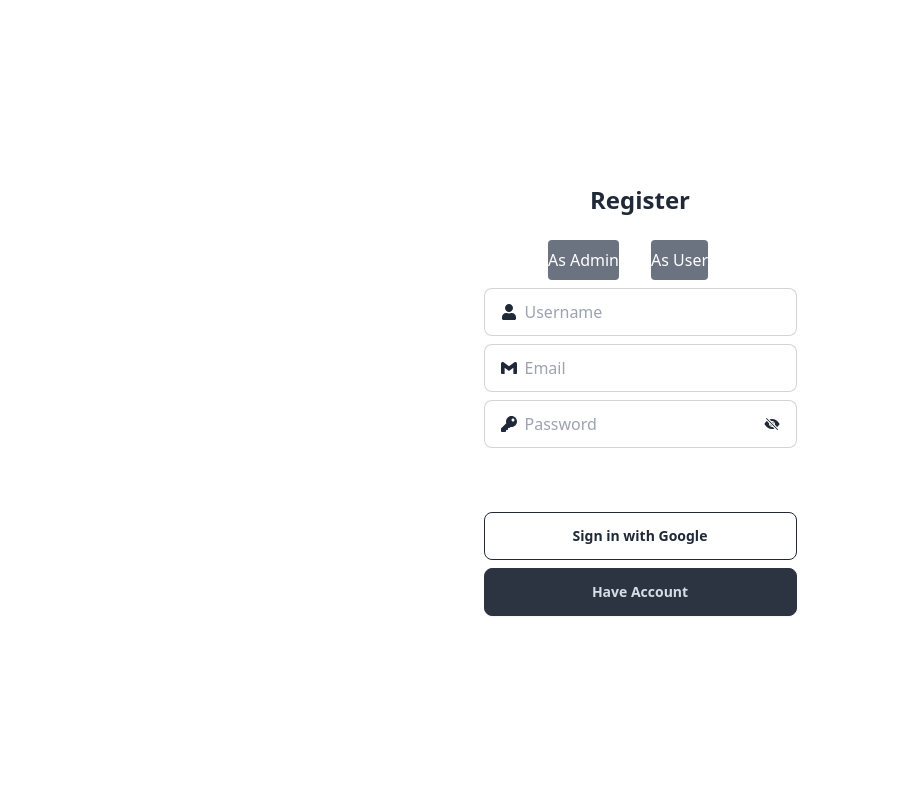
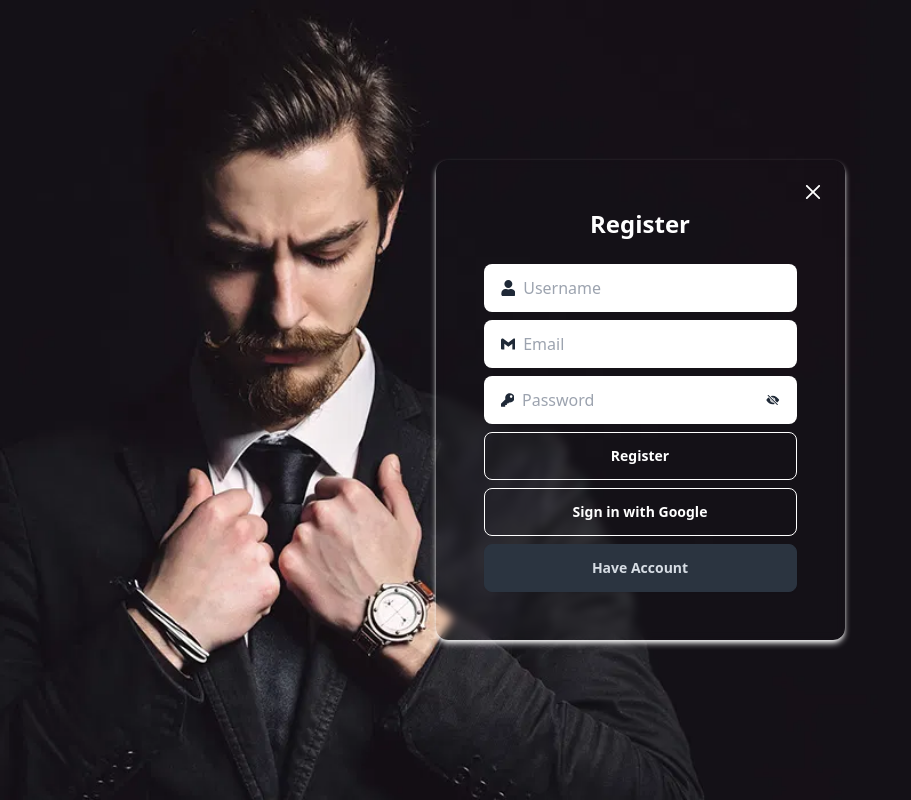
Before and after one commit to Alii-Hassnain/Fashion_frontend, a React (Vite) app in the folder FashionShop/: page /register in a window 1280 px wide. Shown: the whole page, without its empty margins (0-911 px from the left). Built offline with nearby package versions, Linux system fonts and the light colour scheme.

Commit message:
improved register and login UI

```diff
--- a/FashionShop/src/components/FormInput.jsx
+++ b/FashionShop/src/components/FormInput.jsx
@@ -2,13 +2,13 @@ import React from "react";
 
 const FormInput = ({ type, name, value, placeholder,icon,icon2,onChange }) => {
   return (
-    <label className="input input-bordered flex items-center gap-2 w-full">
+    <label className="input flex items-center gap-2 w-full">
       {icon}
       <input
+        className="grow w-full"
         type={type}
         name={name}
         value={value}
-        className="grow"
         placeholder={placeholder}
         onChange={onChange}
       />
--- a/FashionShop/src/pages/Products.jsx
+++ b/FashionShop/src/pages/Products.jsx
@@ -8,10 +8,12 @@ import hero1 from "../assets/hero1.webp";
 
 export const loader = async () => {
   try {
-    // const res = await axiosFetchProducts.get("/products");
-    const res = await axiosAdminUrl.get("/get-products");
+    const res = await axiosFetchProducts.get("/products");
+    // const res = await axiosAdminUrl.get("/get-products");
     console.log(res.data);
-    const products = res.data.data;
+    // const products = res.data.data;
+    const products = res.data.products;
+    console.log(products);
     return { products };
   } catch (error) {
     console.error("Error fetching products:", error);
--- a/FashionShop/src/pages/Register.jsx
+++ b/FashionShop/src/pages/Register.jsx
@@ -11,9 +11,8 @@ import { IoEyeOutline } from "react-icons/io5";
 import { Navbar, Header } from "../components";
 import { SubmitMe } from "../components";
 import { axiosFetchUsers } from "../utils/axiosFetch";
-
-
-
+import { RxCross2 } from "react-icons/rx";
+import background from "../assets/hero1.webp";
 
 const Register = () => {
   const [register, setRegister] = useState({
@@ -35,7 +34,7 @@ const Register = () => {
   };
   const handleOnSubmit = async (e) => {
     e.preventDefault();
-    const { username, password, email , secret} = register;
+    const { username, password, email, secret } = register;
     console.log(
       "username : ",
       username,
@@ -43,7 +42,8 @@ const Register = () => {
       password,
       "email : ",
       email,
-      "secret : " , secret
+      "secret : ",
+      secret
     );
 
     try {
@@ -52,7 +52,7 @@ const Register = () => {
         headers: {
           "Content-Type": "application/json",
         },
-        body: JSON.stringify({ username, password, email ,secret}),
+        body: JSON.stringify({ username, password, email, secret }),
       });
       const result = await response.json();
       //  console.log("Data recieve from backend : ",result)
@@ -69,39 +69,69 @@ const Register = () => {
         console.error("error: ", error);
       } else if (success === false) {
         handleError(message);
-        setRegister({ username: "", password: "", email: "" , secret: ""});
+        setRegister({ username: "", password: "", email: "", secret: "" });
         console.error("error: ", message);
       } else {
         handleError(message);
         console.error("error ", message);
         // setRegister({ username: "", password: "", email: "" });
       }
-      setRegister({ username: "", password: "", email: "" , secret: ""});
+      setRegister({ username: "", password: "", email: "", secret: "" });
     } catch (error) {
       handleError(error);
       console.error("submition error: ", error);
-      setRegister({ username: "", password: "", email: "" , secret: ""});
+      setRegister({ username: "", password: "", email: "", secret: "" });
     }
   };
   const handleGoogleLogin = async () => {
     console.log("google login clicked");
-    window.open("http://localhost:8080/auth/google", "_self") ;
-  }
+    window.open("http://localhost:8080/auth/google", "_self");
+  };
 
   return (
-    <div>
-      {Navbar}
+    <div className="relative h-screen">
+      <div
+        className="absolute top-0 left-0 w-full h-full z-0 bg-cover bg-center"
+        style={{
+          backgroundImage: `url(${background})`,
+        }}
+      ></div>
+      <div className="relative flex justify-center z-10 items-center h-screen gap-3 ">
 
-    <div className="flex justify-center items-center h-screen gap-3 ">
-      <form onSubmit={handleOnSubmit}
+        {/* Register container */}
+        <div className="relative shadow-md shadow-neutral-100 p-12 rounded-xl backdrop-blur-sm">
+          <div className="absolute top-5 right-5 text-2xl text-white hover:bg-red-600 cursor-pointer">
+            <Link to={"/"}>
+            <RxCross2/>
+            </Link>
+          </div>
+          <form onSubmit={handleOnSubmit}>
+            <div className="flex flex-col gap-2 ">
+              <h1 className="font-bold text-center text-2xl mb-4 text-white">
+                Register
+              </h1>
+
+              {/* button are here */}
+              {/* <div className="flex justify-center items-center gap-2">
+                <button
+                  type="button"
+                  className={`bg-gray-500 text-white py-2 rounded mr-6 ${
+                    isAdmin && "bg-blue-500"
+                  }`}
+                  onClick={() => setIsAdmin(true)}
                 >
-        <div className="flex flex-col gap-2 ">
-          <h1 className="font-bold text-center text-2xl mb-4">Register</h1>
-          <div className="flex justify-center items-center gap-2">
-
-          <button type="button" className={`bg-gray-500 text-white py-2 rounded mr-6 ${isAdmin && "bg-blue-500" }`} onClick={() => setIsAdmin(true)}>As Admin</button>
-<button type="button" className={`bg-gray-500 text-white py-2 rounded mr-6 ${!isAdmin && "bg-blue-500" }`} onClick={() => setIsAdmin(false)}>As User</button>
-          </div>
+                  As Admin
+                </button>
+                <button
+                  type="button"
+                  className={`bg-gray-500 text-white py-2 rounded mr-6 ${
+                    !isAdmin && "bg-blue-500"
+                  }`}
+                  onClick={() => setIsAdmin(false)}
+                >
+                  As User
+                </button>
+              </div> */}
               {/* Username */}
               <FormInput
                 name="username"
@@ -131,21 +161,24 @@ const Register = () => {
                 placeholder="Password"
                 icon={<FaKey />}
                 icon2={
-              isHidden ?
+                  isHidden ? (
                     <IoEyeOff
                       className="cursor-pointer"
                       onClick={() => {
-                setIsChecked(!isChecked)
-                setIsHidden(!isHidden)
+                        setIsChecked(!isChecked);
+                        setIsHidden(!isHidden);
                       }}
-
-            />:<IoEye
+                    />
+                  ) : (
+                    <IoEye
                       className="cursor-pointer"
                       onClick={() => {
-                setIsChecked(!isChecked)
-                setIsHidden(!isHidden)
+                        setIsChecked(!isChecked);
+                        setIsHidden(!isHidden);
                       }}
-            />}
+                    />
+                  )
+                }
               />
 
               {isAdmin && (
@@ -157,27 +190,35 @@ const Register = () => {
                   placeholder="Admin Secret Key"
                   icon={<FaKey />}
                   icon2={
-                  isHidden ?
+                    isHidden ? (
                       <IoEyeOff
                         className="cursor-pointer"
                         onClick={() => {
-                    setIsChecked(!isChecked)
-                    setIsHidden(!isHidden)
+                          setIsChecked(!isChecked);
+                          setIsHidden(!isHidden);
                         }}
-
-                />:<IoEye
+                      />
+                    ) : (
+                      <IoEye
                         className="cursor-pointer"
                         onClick={() => {
-                    setIsChecked(!isChecked)
-                    setIsHidden(!isHidden)
+                          setIsChecked(!isChecked);
+                          setIsHidden(!isHidden);
                         }}
-                />}
+                      />
+                    )
+                  }
                 />
               )}
               {/* buttons */}
               <div className="flex flex-col w-full gap-2">
-            <SubmitMe text="Register"/>
-            <button onClick={handleGoogleLogin} className="btn btn-outline w-full">Sign in with Google</button>
+                <SubmitMe text="Register" />
+                <button
+                  onClick={handleGoogleLogin}
+                  className="btn btn-outline w-full text-white"
+                >
+                  Sign in with Google
+                </button>
                 {/* <button className="btn btn-outline w-full">Register</button>  */}
                 <Link to={"/login"}>
                   <button type="submit" className="btn btn-neutral w-full">
@@ -189,6 +230,7 @@ const Register = () => {
           </form>
         </div>
       </div>
+    </div>
   );
 };
 
```
Also changed, not shown: FashionShop/src/pages/Login.jsx (+46 -39 lines). Lines whose indentation alone changed are shown as unchanged.
